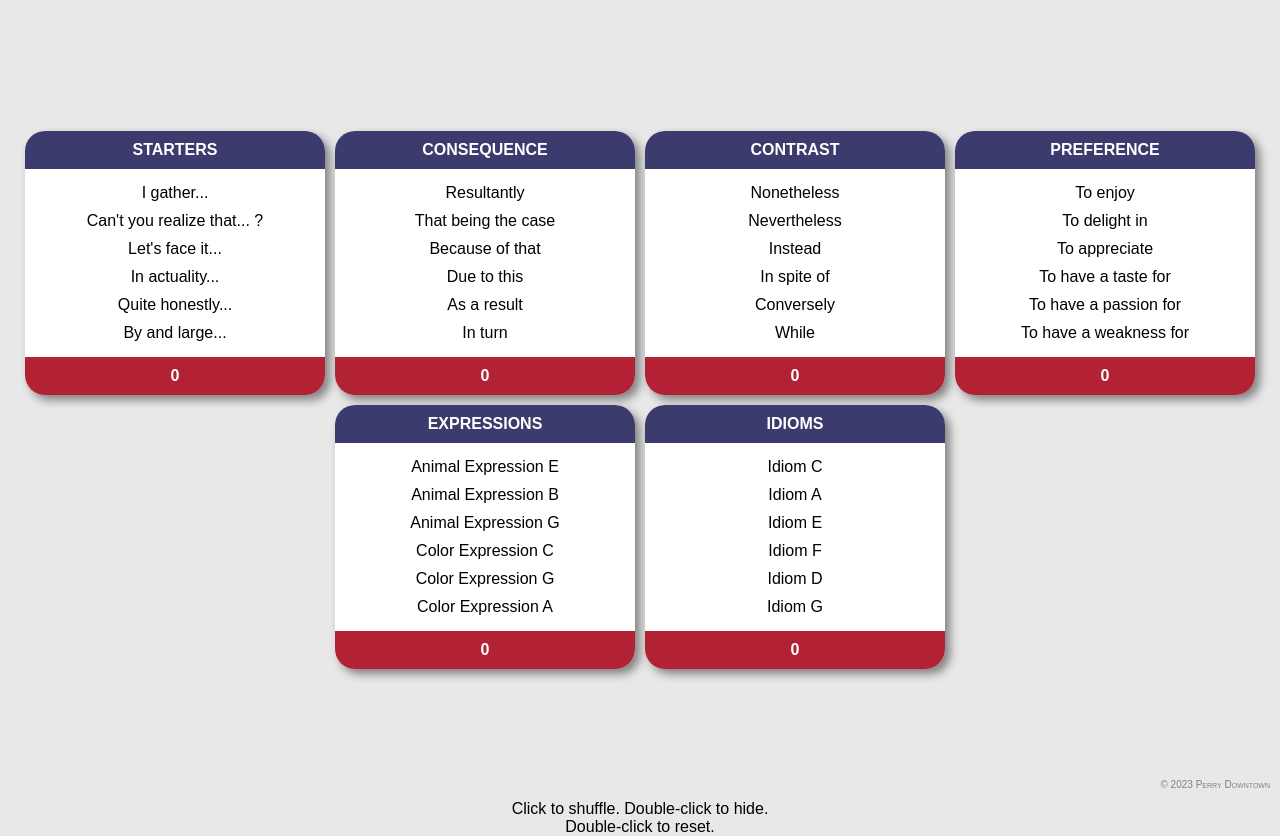
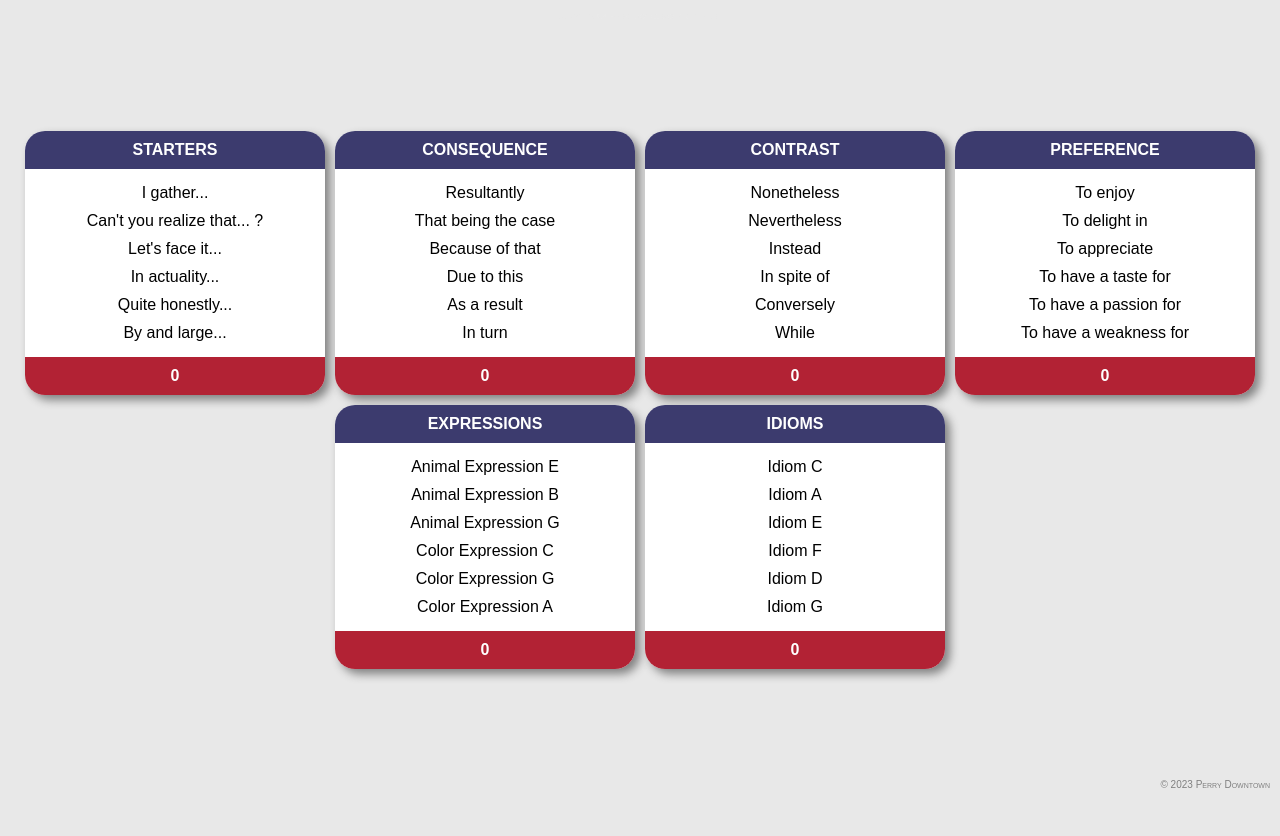
Before and after one commit to Advocab/advocab.github.io, a plain HTML site: page index.html in a window 1280 px wide. After the commit the page ends 800 px from the top, so only its background shows below. Drawn offline with Linux system fonts and the light colour scheme.

Commit message:
Update styles.css

```diff
--- a/styles.css
+++ b/styles.css
@@ -73,6 +73,17 @@ body {
 .box-sentence:hover { background-color: var(--halfBlue); }
 .box-counter:hover { color: var(--halfRed); }
 
+.helpBlue, .helpRed {
+    position: fixed;
+    top: calc(10 * var(--unit));
+    right: 50%;
+    transform: translate(50%);
+    font-size: calc(10 * var(--unit));
+    font-variant: small-caps;
+    color: var(--bgGray);
+    transition: color var(--fade) ease-in-out;
+}
+
 .showall {
     position: fixed;
     top: calc(10 * var(--unit));
```
